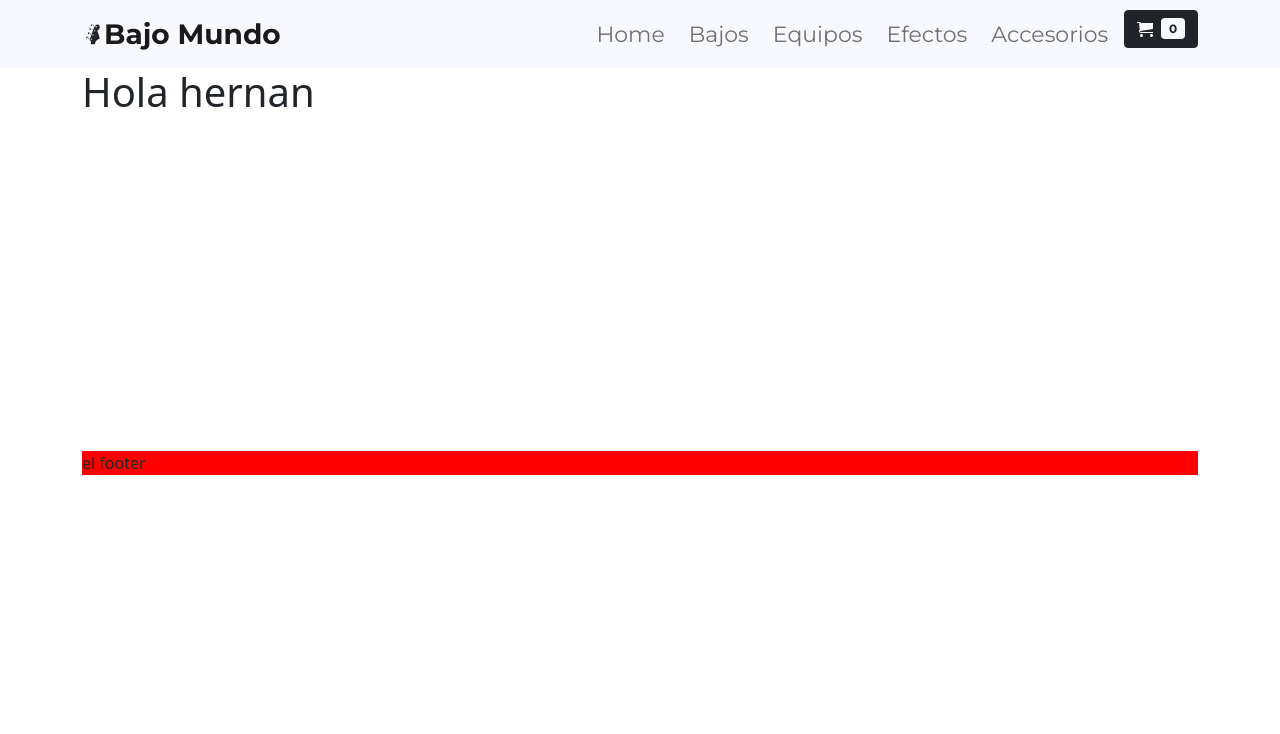
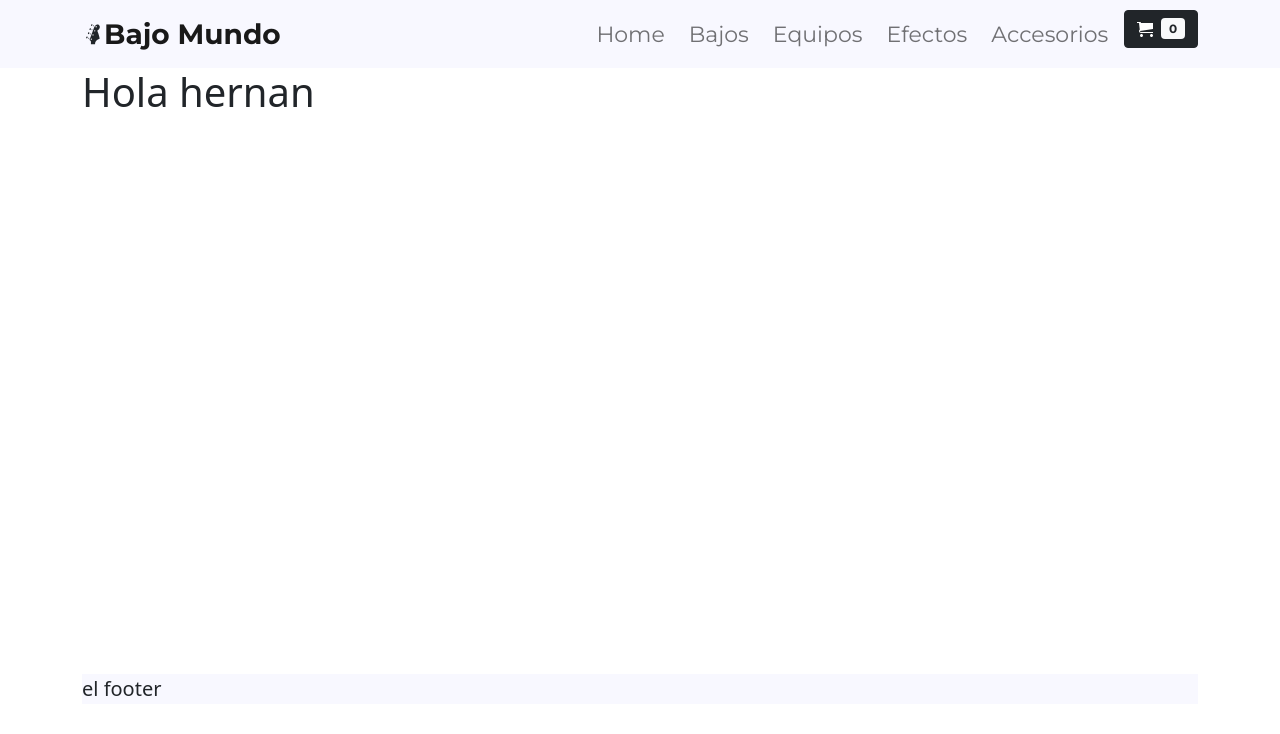
Before and after one commit to PlantaH/eCommerceReactJS, a React (Create React App) app: page / in a window 1280 px wide. Shown: the top 734 px of the page. Built offline with nearby package versions, Linux system fonts and the light colour scheme.

Commit message:
first commit

```diff
--- a/src/components/Footer/Footer.css
+++ b/src/components/Footer/Footer.css
@@ -1,5 +1,6 @@
 .pie{
-    background-color: red;
+    background-color: ghostwhite;
     width: 100%;
-    margin-top: 30%;
+    margin-top: 50%;
+    font-size: 20px !important;
 }
```
